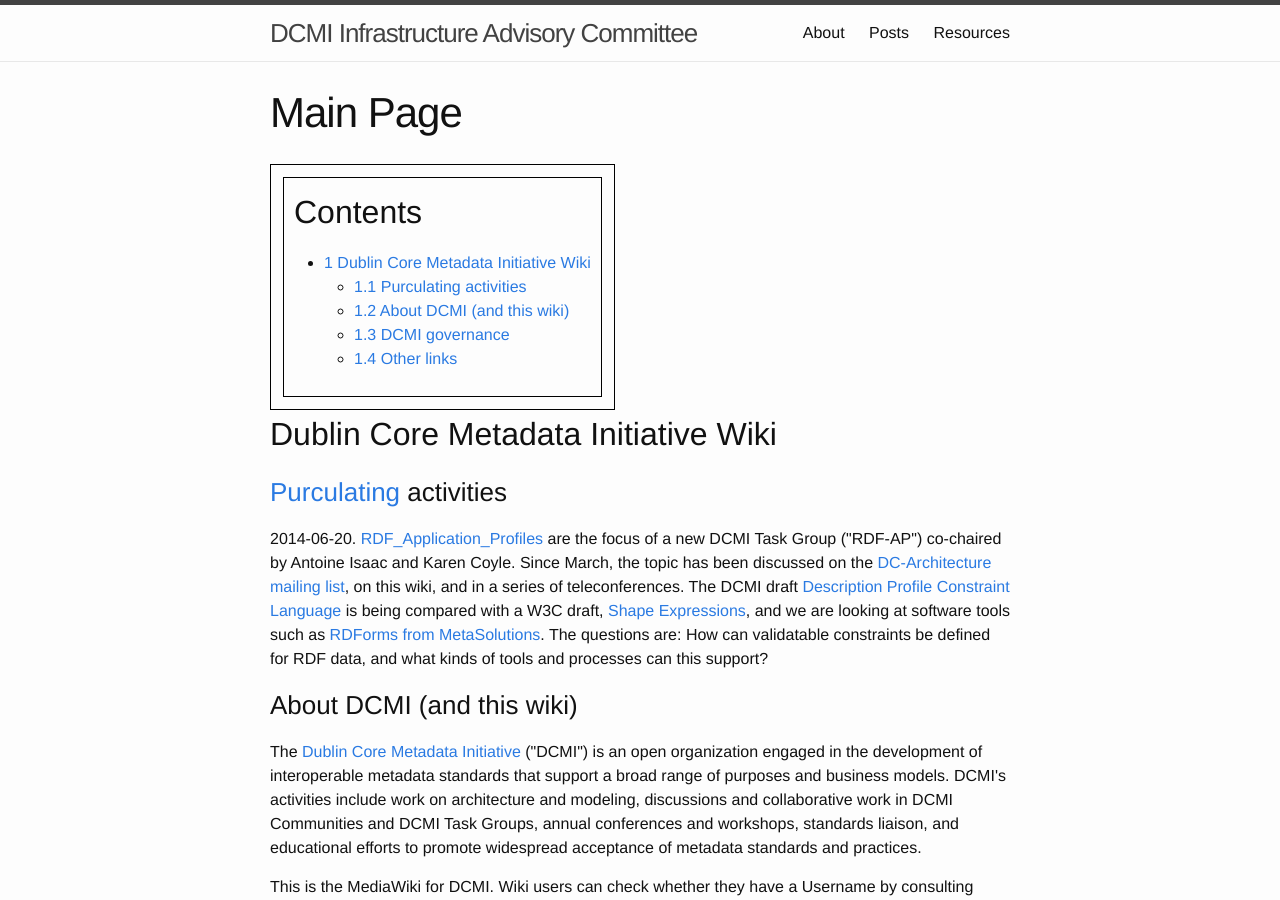
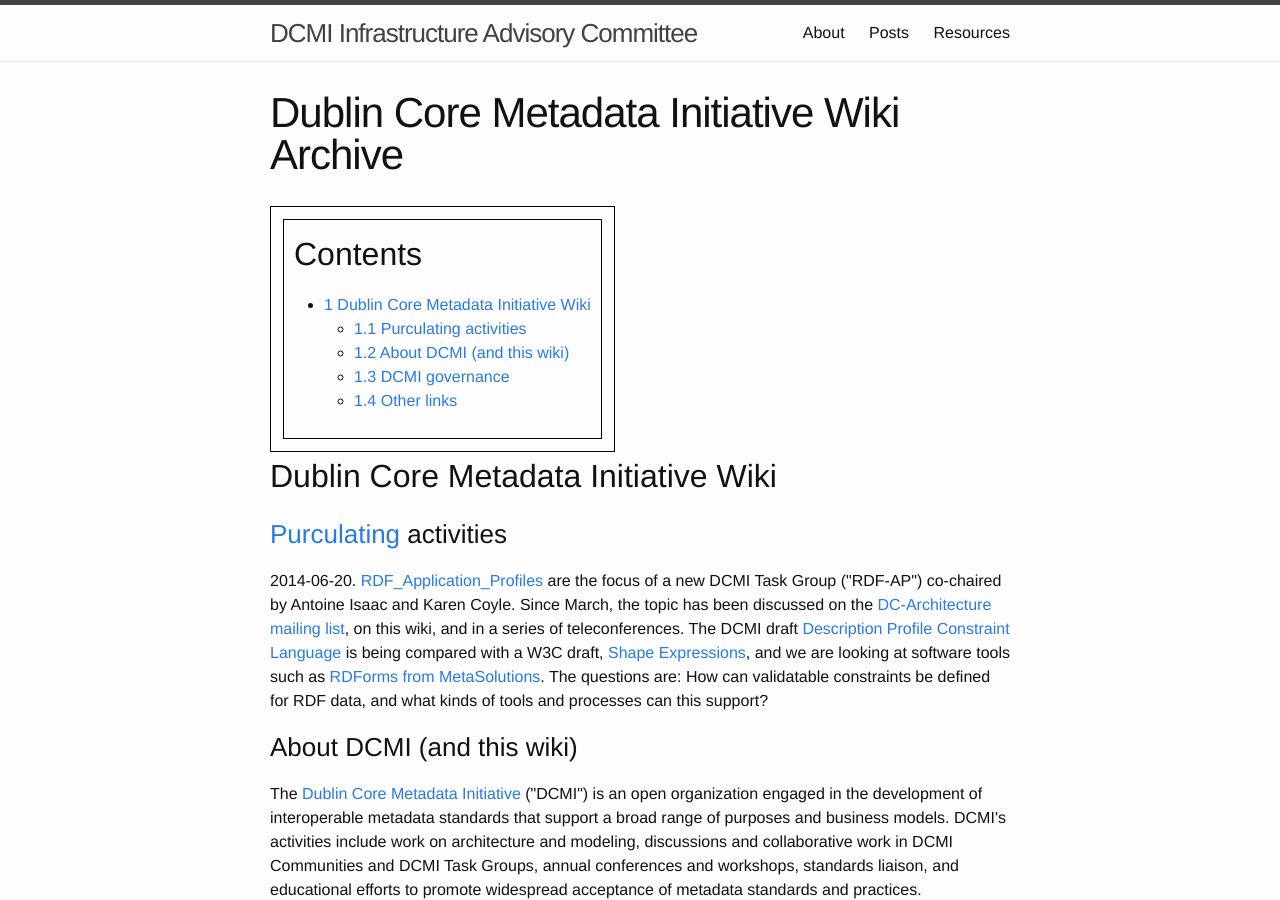
Before and after one commit to metaweidner/dcmi-iac, a Jekyll site: the page built from wiki/index.html, in a window 1280 px wide and 900 px high. Built offline with Jekyll 4.4.1, drawn with Linux system fonts in a browser that asks for light colours.

Commit message:
update index page title

```diff
--- a/wiki/index.html
+++ b/wiki/index.html
@@ -1,6 +1,6 @@
 ---
 layout: page
-title: Main Page
+title: Dublin Core Metadata Initiative Wiki Archive
 ---
 
 <div id="bodyContent">
```
